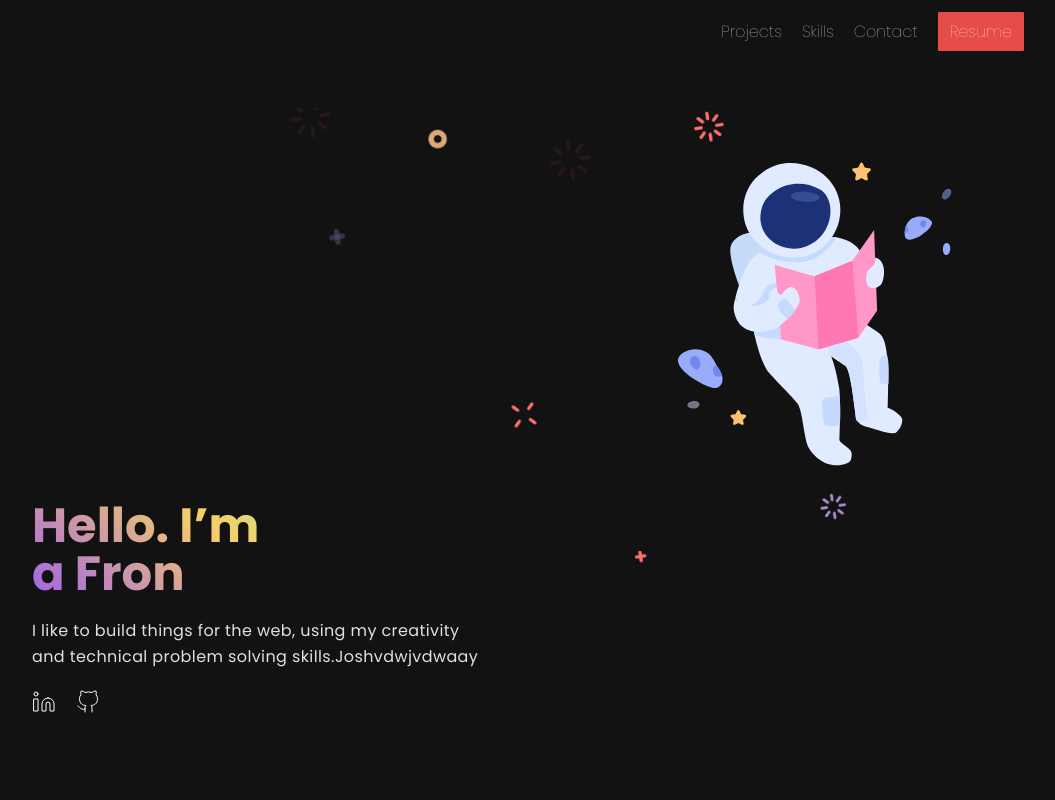
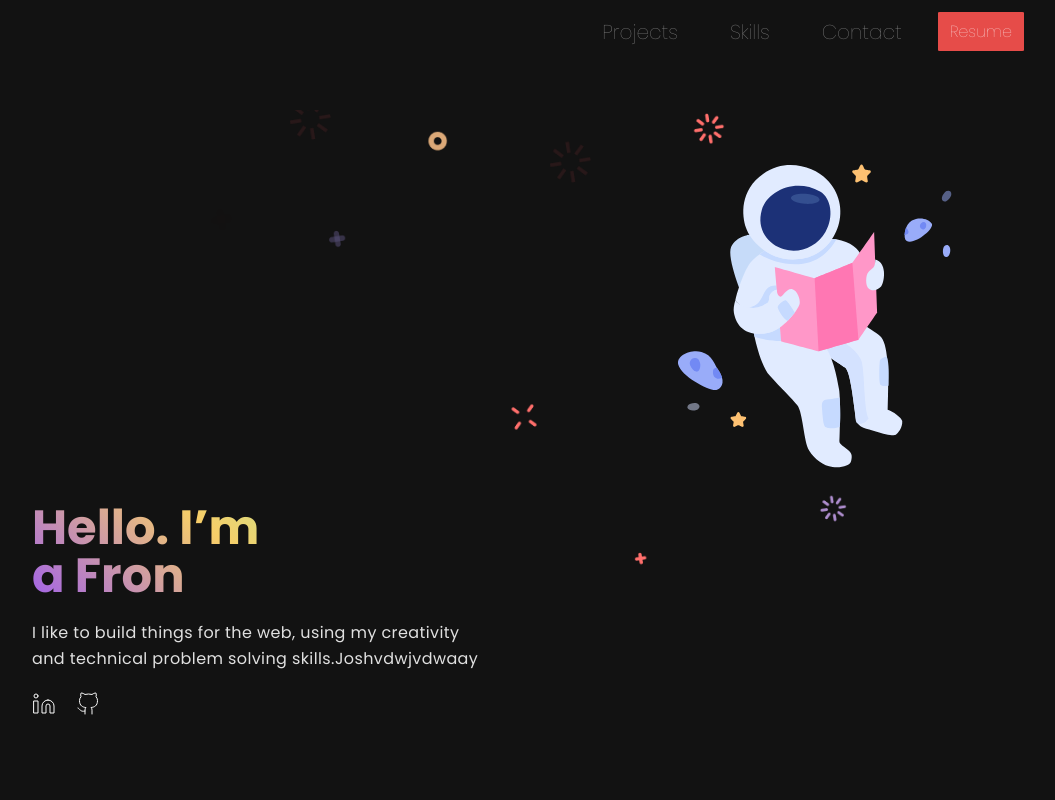
Before and after one commit to Joshvdw/portfolio-website-joshwaay, a React (Create React App) app: page / in a window 1280 px wide. Shown: the top 800 px of the page, without its empty margins (116-1171 px from the left). Built offline with nearby package versions, Linux system fonts and the light colour scheme.

Commit message:
worked on nav and reveal effects

```diff
--- a/package.json
+++ b/package.json
@@ -13,6 +13,7 @@
     "postcss": "^7.0.35",
     "react": "^17.0.1",
     "react-dom": "^17.0.1",
+    "react-reveal": "^1.2.2",
     "react-scripts": "4.0.1",
     "react-slideshow-image": "^3.7.0",
     "tailwindcss": "npm:@tailwindcss/postcss7-compat@^2.0.2",
--- a/src/App.js
+++ b/src/App.js
@@ -1,4 +1,5 @@
 import { lazy, Suspense } from 'react';
+import Fade from 'react-reveal';
 
 const Header = lazy(() => import('./components/Header'));
 const Hero = lazy(() => import('./components/Hero'));
@@ -24,11 +25,19 @@ function App() {
         <Header />
         <main>
           <Hero />
-          <Project />
+          <Fade bottom>
+            <Project />
+          </Fade>
           <About />
-          <Skill />
-          <Contact />
-          <Footer />
+          <Fade left>
+            <Skill />
+          </Fade>
+          <Fade right>
+            <Contact />
+          </Fade>
+          <Fade bottom>
+            <Footer />
+          </Fade>
         </main>
       </div>
     </Suspense>
--- a/src/components/Description.js
+++ b/src/components/Description.js
@@ -1,5 +1,4 @@
 import React, { useState, useEffect } from "react";
-import Typewriter from "typewriter-effect";
 
 function Type(props) {
 
--- a/src/components/Header.js
+++ b/src/components/Header.js
@@ -14,27 +14,28 @@ const Header = () => {
   //   e.preventDefault()
   //   console.log('Button Worked');
   // }
+
   return (
     <>
     <nav className='space-x-10' id='Header'>
-      <ul className='flex flex-row space-x-4 md:space-x-5 justify-center md:justify-end font-thin'>
+      <ul className='flex flex-row space-x-4 md:space-x-5 justify-center md:justify-end font-thin nav'>
         <li>
-          <a href='#Projects' className='py-1 hover:bg-gray focus:bg-gray rounded-lg'>
+          <a href='#Projects' className='py-1 rounded-lg nav-link nav-projects'>
             Projects
           </a>
         </li>
         <li>
-          <a href='#Skill' className='py-1 hover:bg-gray focus:bg-gray rounded-lg'>
+          <a href='#Skill' className='py-1 rounded-lg nav-link nav-skills'>
             Skills
           </a>
         </li>
         <li>
-          <a href='#Contact' className='py-1 hover:bg-gray focus:bg-gray rounded-lg'>
+          <a href='#Contact' className='py-1 rounded-lg nav-link nav-contact'>
             Contact
           </a>
         </li>
         <li>
-          <a href={RESUME_PATH} target='_blank' rel='noreferrer' className='py-1 pr-3 hover:bg-gray focus:bg-gray resume-btn'>
+          <a href={RESUME_PATH} target='_blank' rel='noreferrer' className='py-1 pr-3 resume-btn'>
             Resume
           </a>
         </li>
--- a/src/components/style.ex.css
+++ b/src/components/style.ex.css
@@ -310,6 +310,100 @@ Main components
   }
 }
 
+/* MENU-HOVER EFFECT */
+.nav * {
+  /* box-sizing: border-box; */
+  transition: all .35s ease;
+}
+
+/* .nav li {
+  display: inline-block;
+  list-style: outside none none;
+  margin: .5em 1em;
+  padding: 0;
+} */
+
+.nav-link {
+  padding: .5em .8em;
+  color: rgba(255, 255, 255, .5);
+  position: relative;
+  text-decoration: none;
+  font-size: 20px;
+}
+
+.nav-link::before,
+.nav-link:after {
+  content: '';
+  height: 14px;
+  width: 14px;
+  position: absolute;
+  transition: all .35s ease;
+  opacity: 0;
+}
+
+.nav-link::before {
+  content: '';
+  top: 0;
+  transform: translate(-100%, 50%);
+}
+
+.nav-link:after {
+  content: '';
+  bottom: 0;
+  transform: translate(100%, -50%)
+}
+
+.nav-link:hover:before,
+.nav-link:hover:after {
+  transform: translate(0, 0);
+  opacity: 1;
+}
+
+/* projects nav-link */
+.nav-projects::before {
+  border-top: 3px solid #3E8914;
+  border-right: 3px solid #2E640F;
+  right: 0;
+}
+.nav-projects:after {
+  border-bottom: 3px solid #2E640F;
+  border-left: 3px solid #3E8914;
+  left: 0;
+}
+.nav-projects:hover {
+  color: #3DA35D;
+}
+
+/* skills nav-link */
+.nav-skills::before {
+  border-top: 3px solid #ffd058;
+  border-left: 3px solid #dba00b;
+  left: 0;
+}
+.nav-skills:after {
+  border-bottom: 3px solid #ffd058;
+  border-right: 3px solid #e2b646;
+  right: 0;
+}
+.nav-skills:hover {
+  color: #f7ce68;
+}
+
+/* contact nav-link */
+.nav-contact::before {
+  border-top: 3px solid #a162e8;
+  border-right: 3px solid #7122ca;
+  right: 0;
+}
+.nav-contact:after {
+  border-bottom: 3px solid #7122ca;
+  border-left: 3px solid #a162e8;
+  left: 0;
+}
+.nav-contact:hover {
+  color: #ab77e6;
+}
+
 /* The side navigation menu */
 .sidenav {
   height: 100%;
```
Also changed, not shown: 2 other files (tests, documents, lock files or other folders).
